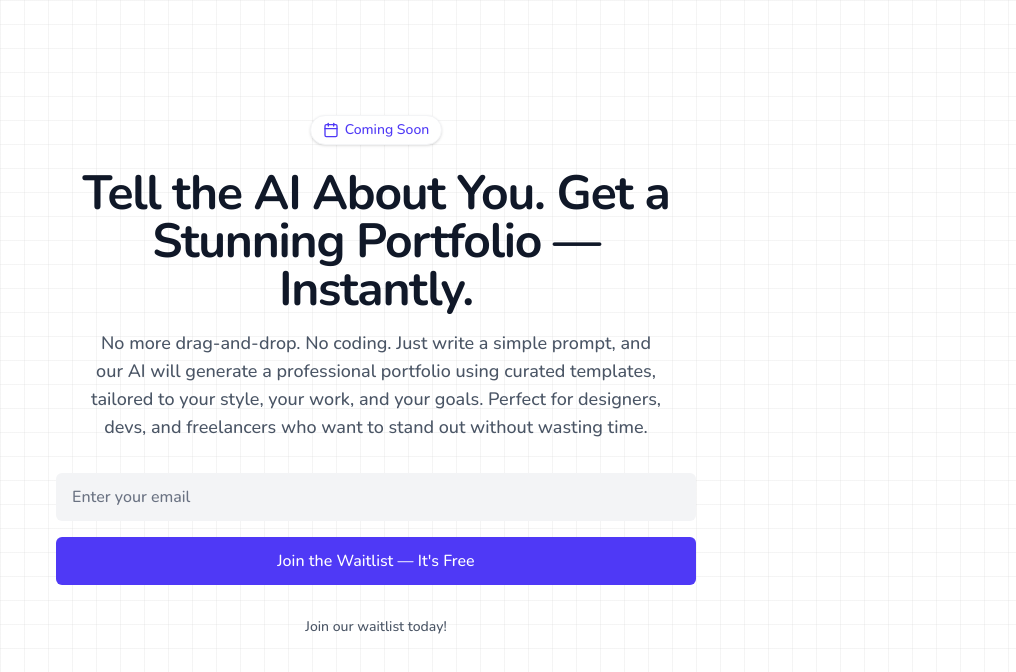
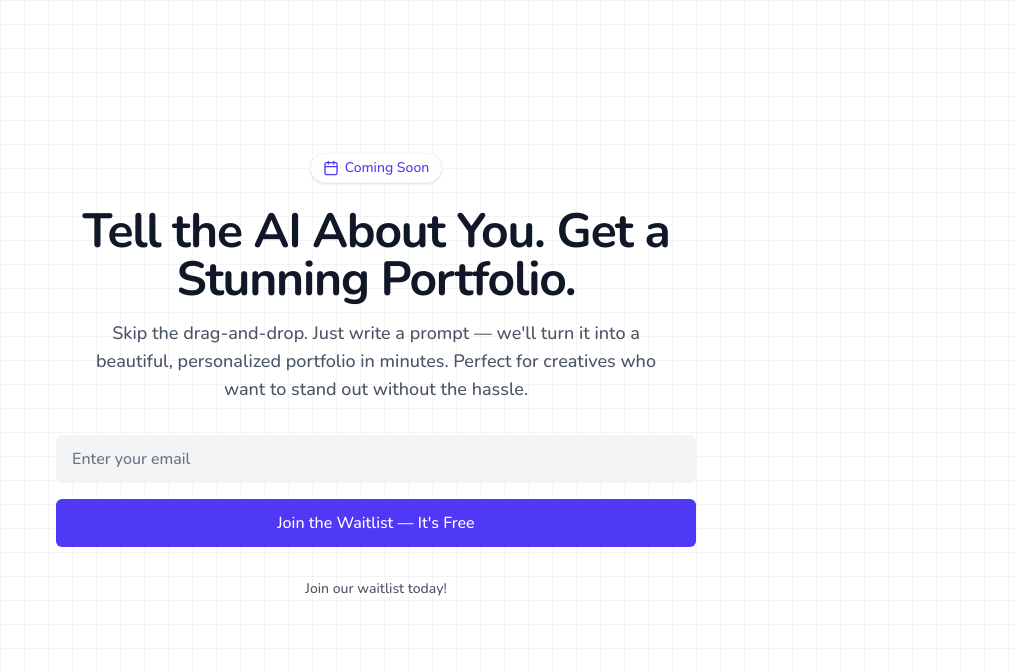
Before and after one commit to dashdave/BudgetFlowWaitList, a Next.js app: page / in a window 1280 px wide. Shown: the top 672 px of the page, without its empty margins (264-1280 px from the left). Built offline with nearby package versions, Linux system fonts and the light colour scheme; no server answers.

Commit message:
update cta again

```diff
--- a/app/page.tsx
+++ b/app/page.tsx
@@ -58,12 +58,12 @@ useEffect(() => {
         </div>
 
         <h1 className="text-4xl md:text-5xl font-bold tracking-tight text-gray-900 mb-4">
-        Tell the AI About You. Get a Stunning Portfolio — Instantly.
+        Tell the AI About You. Get a Stunning Portfolio.
         </h1>
 
         <p className="text-lg text-gray-600 mb-8 max-w-xl mx-auto">
-        No more drag-and-drop. No coding. Just write a simple prompt, and our AI will generate a professional portfolio using curated templates, tailored to your style, your work, and your goals.
-        Perfect for designers, devs, and freelancers who want to stand out without wasting time.
+        Skip the drag-and-drop. Just write a prompt — we&apos;ll turn it into a beautiful, personalized portfolio in minutes.
+        Perfect for creatives who want to stand out without the hassle.
         </p>
 
         <div className="space-y-4 mb-8">
```
